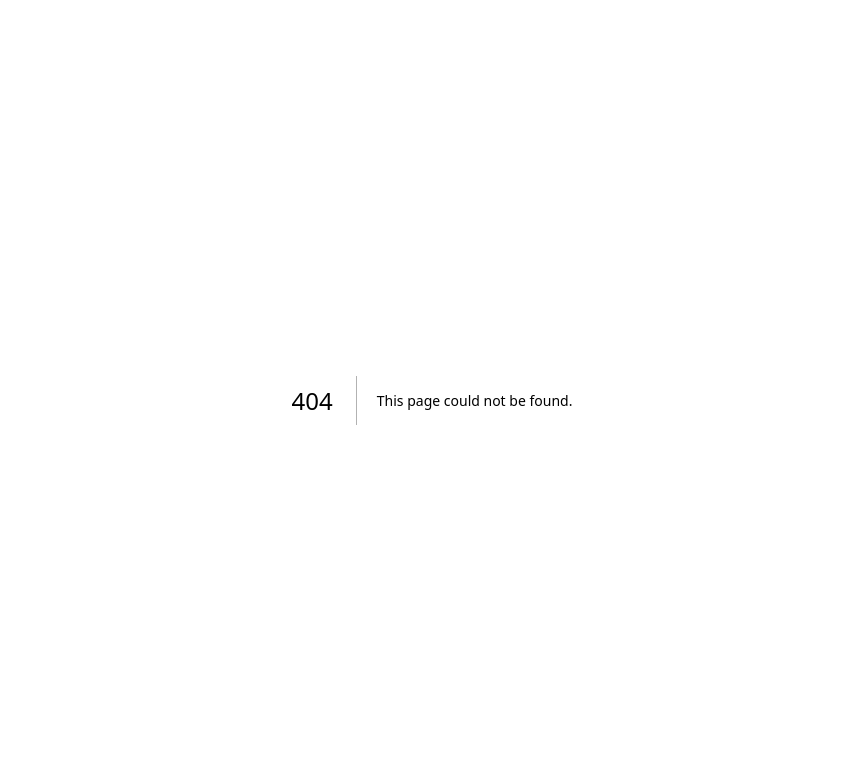
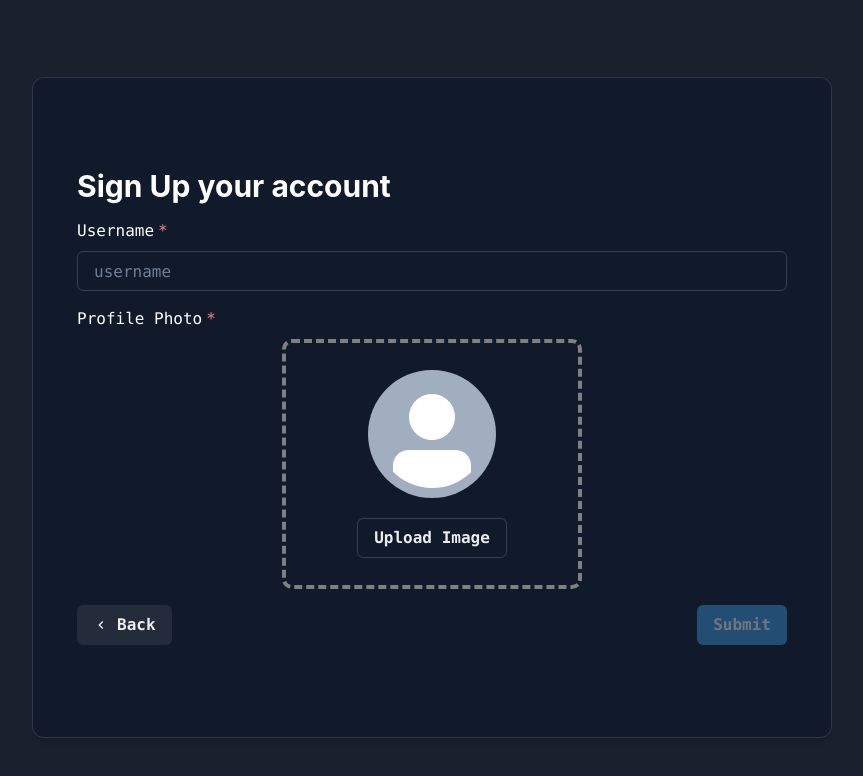
Before and after one commit to Naresh-Khatri/GhostChat, a Next.js app: page /forgot-info in a window 1280 px wide. Before the commit this address had no page. Shown: the top 776 px of the page, without its empty margins (208-1071 px from the left). Built offline with nearby package versions, Linux system fonts and the light colour scheme; no server answers; the database is empty.

Commit message:
add page to fill out missing fields

```diff
--- /dev/null
+++ b/pages/forgot-info.tsx
@@ -0,0 +1,134 @@
+import { ChevronLeftIcon } from "@chakra-ui/icons";
+import {
+  Button,
+  Flex,
+  FormControl,
+  FormHelperText,
+  FormLabel,
+  Heading,
+  HStack,
+  Input,
+  Stack,
+  useColorModeValue,
+} from "@chakra-ui/react";
+import React, { useEffect, useState } from "react";
+import supabase from "../supabase/supabase";
+import ImageUploader from "../components/ImageUploader";
+import SimpleCard from "../components/SimpleCard";
+
+function ForgotInfo() {
+  const [username, setUsername] = useState<string>("");
+  const [usernameAvailable, setUsernameAvailable] = useState<boolean>(false);
+  const [usernameTouched, setUsernameTouched] = useState<boolean>(false);
+  const [usernameError, setUsernameError] = useState<string>("");
+  const [user, setUser] = useState(null);
+  const [profilePhotoCropper, setProfilePhotoCropper] = useState(null);
+  const [submitLoading, setSubmitLoading] = useState<boolean>(false)
+
+  const handleUsernameChange = async (username: string) => {
+    setUsername(username);
+    if (username.trim().length <= 4) {
+      setUsernameError("Username must be at least 5 characters long");
+      setUsernameAvailable(false);
+      return;
+    }
+  };
+  useEffect(() => {
+    const fetchUser = async () => {
+      const { data } = await supabase.auth.getUser();
+      console.log(data.user);
+      setUser(data.user);
+    };
+    fetchUser()
+  }, []);
+
+  useEffect(() => {
+    const timer = setTimeout(async () => {
+      console.log("runnig");
+      const { data, error } = await supabase
+        .from("profiles")
+        .select("username")
+        .ilike("username", username);
+      console.log(data, error);
+      if (error) {
+        setUsernameError("Something went wrong");
+        setUsernameAvailable(false);
+        return;
+      }
+      if (data && data.length > 0) {
+        setUsernameError("Username already taken");
+        setUsernameAvailable(false);
+        return;
+      }
+      setUsernameError("");
+      setUsernameAvailable(true);
+    }, 500);
+    return () => {
+      clearTimeout(timer);
+    };
+  }, [username]);
+  const handleSignUpClick = () =>{
+
+  }
+  return (
+
+    <Flex
+      minH={"100vh"}
+      align={{ base: "start", md: "center" }}
+      justify={"center"}
+      bg={useColorModeValue("gray.50", "gray.800")}
+    >
+      <SimpleCard w="93%" mt="20px">
+        <Stack spacing={4} w={"full"} p={6} my={12}>
+          <Heading lineHeight={1.1} fontSize={{ base: "2xl", md: "3xl" }}>
+            Sign Up your account
+          </Heading>
+          <FormControl id="username" isRequired>
+            <FormLabel>Username</FormLabel>
+            <Input
+              placeholder="username"
+              _placeholder={{ color: "gray.500" }}
+              type="text"
+              value={username}
+              onBlur={() => setUsernameTouched(true)}
+              onChange={(e) => handleUsernameChange(e.target.value)}
+            />
+            {usernameTouched && usernameError && (
+              <FormHelperText color="red.500">{usernameError}</FormHelperText>
+            )}
+          </FormControl>
+          <FormControl id="profile-photo" isRequired>
+            <FormLabel>Profile Photo</FormLabel>
+            <ImageUploader
+              onChange={(value: any) => setProfilePhotoCropper(value)}
+            />
+          </FormControl>
+          <HStack w={"100%"} justifyContent="space-between">
+            <Button
+              leftIcon={<ChevronLeftIcon />}
+            >
+              Back
+            </Button>
+            <Button
+              onClick={() => {
+                handleSignUpClick();
+                setSubmitLoading(true);
+              }}
+              isLoading={submitLoading}
+              bg={"blue.400"}
+              color={"white"}
+              _hover={{
+                bg: "blue.500",
+              }}
+              isDisabled={!usernameAvailable || !profilePhotoCropper}
+            >
+              Submit
+            </Button>
+          </HStack>
+        </Stack>
+      </SimpleCard>
+    </Flex>
+  );
+}
+
+export default ForgotInfo;
```
